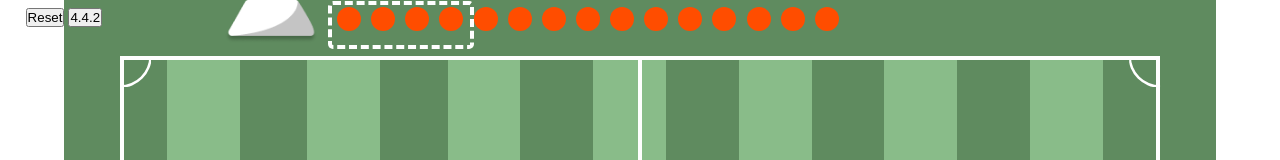
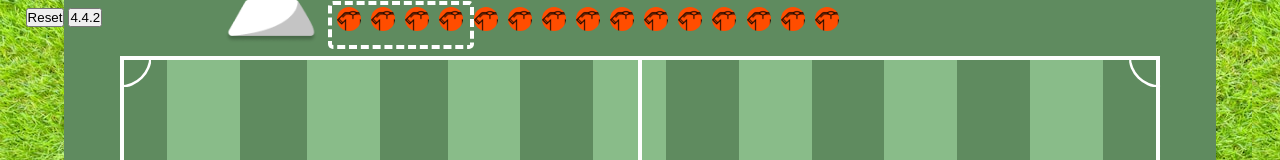
Before and after one commit to BodartFlorian/Foot, a plain HTML site: page index.html in a window 1280 px wide. Shown: the top 160 px of the page. Drawn offline with Linux system fonts and the light colour scheme.

Commit message:
version 0.8.91 resolution bug image

```diff
--- a/css/style.css
+++ b/css/style.css
@@ -4,7 +4,7 @@
     padding: 0;
 }
 body{
-    background-image: url("image/herbe.jpg");
+    background-image: url("../image/herbe.jpg");
     display: flex;
     justify-content: center;
     align-items: center;
@@ -208,7 +208,7 @@ nav{
     height: 1.5em;
     border-radius: 50%;
     background-color: rgb(255, 77, 0);
-    background-image: url("image/maillot.png");
+    background-image: url("/image/maillot.png");
 }
 
 .blue{
@@ -224,7 +224,7 @@ nav{
     height: 2em;
     border-radius: 50%;
     background-color: rgb(255, 255, 255);
-    background-image: url("image/ballon.png");
+    background-image: url("/image/ballon.png");
     left: 49%;
     -webkit-animation: 6s linear 0s infinite alternate slidein;
     animation: 6s linear 0s infinite alternate slidein;
```
